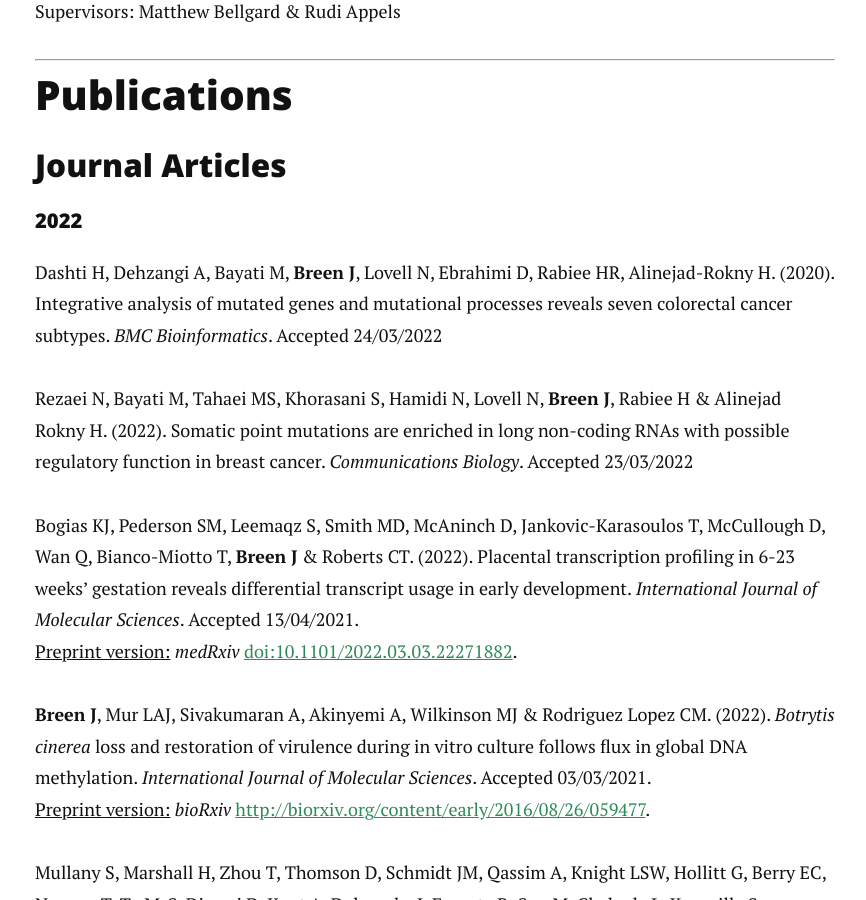
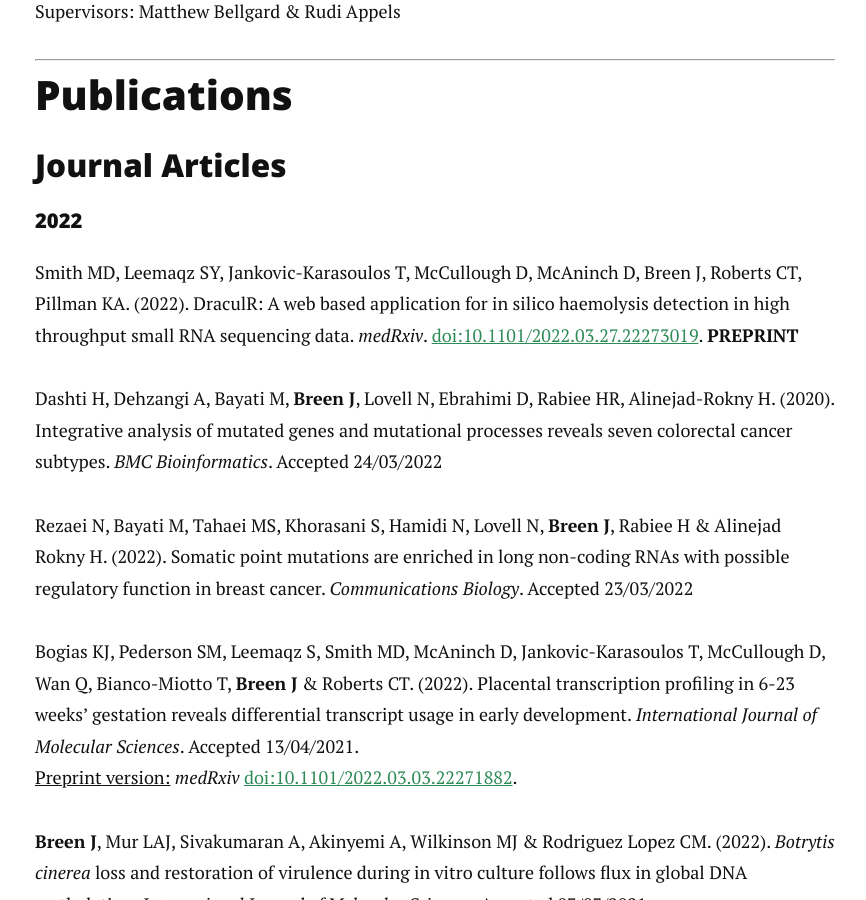
Before and after one commit to jimmybgammyknee/jimmybgammyknee.github.io, a Jekyll site: the page built from cv.md, in a window 1280 px wide and 900 px high, scrolled down 1726 px. Shown: the whole window, without its empty margins (205-1071 px from the left). Built offline with Jekyll 4.4.1, drawn with Linux system fonts in a browser that asks for light colours; nearby versions of some CDN libraries.

Commit message:
Update cv.md

```diff
--- a/cv.md
+++ b/cv.md
@@ -63,6 +63,8 @@
 ### Journal Articles
 
 #### 2022
+
+Smith MD, Leemaqz SY, Jankovic-Karasoulos T, McCullough D, McAninch D, Breen J, Roberts CT, Pillman KA. (2022). DraculR: A web based application for in silico haemolysis detection in high throughput small RNA sequencing data. _medRxiv_. [doi:10.1101/2022.03.27.22273019](https://doi.org/10.1101/2022.03.27.22273019). **PREPRINT**
 
 Dashti H, Dehzangi A, Bayati M, **Breen J**, Lovell N, Ebrahimi D, Rabiee HR, Alinejad-Rokny H. (2020). Integrative analysis of mutated genes and mutational processes reveals seven colorectal cancer subtypes. _BMC Bioinformatics_. Accepted 24/03/2022
 
```
